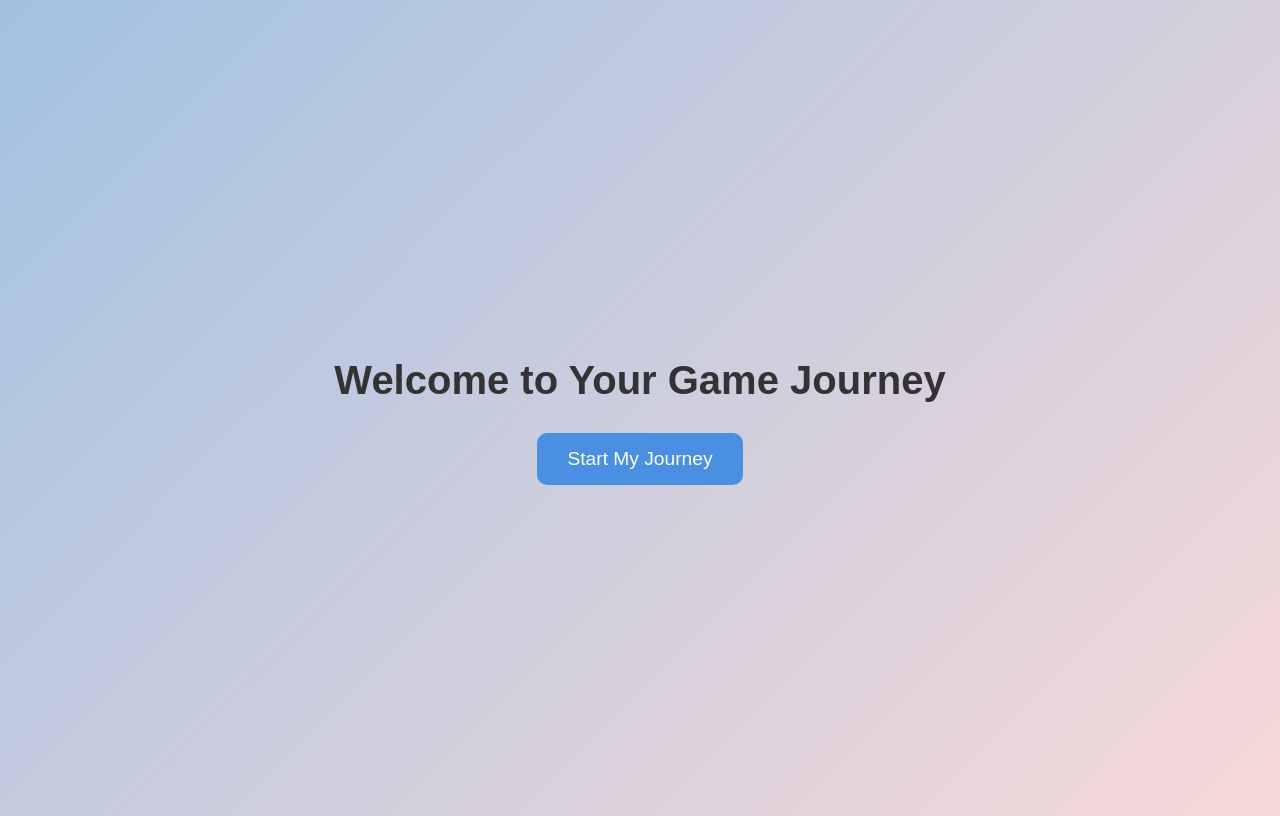
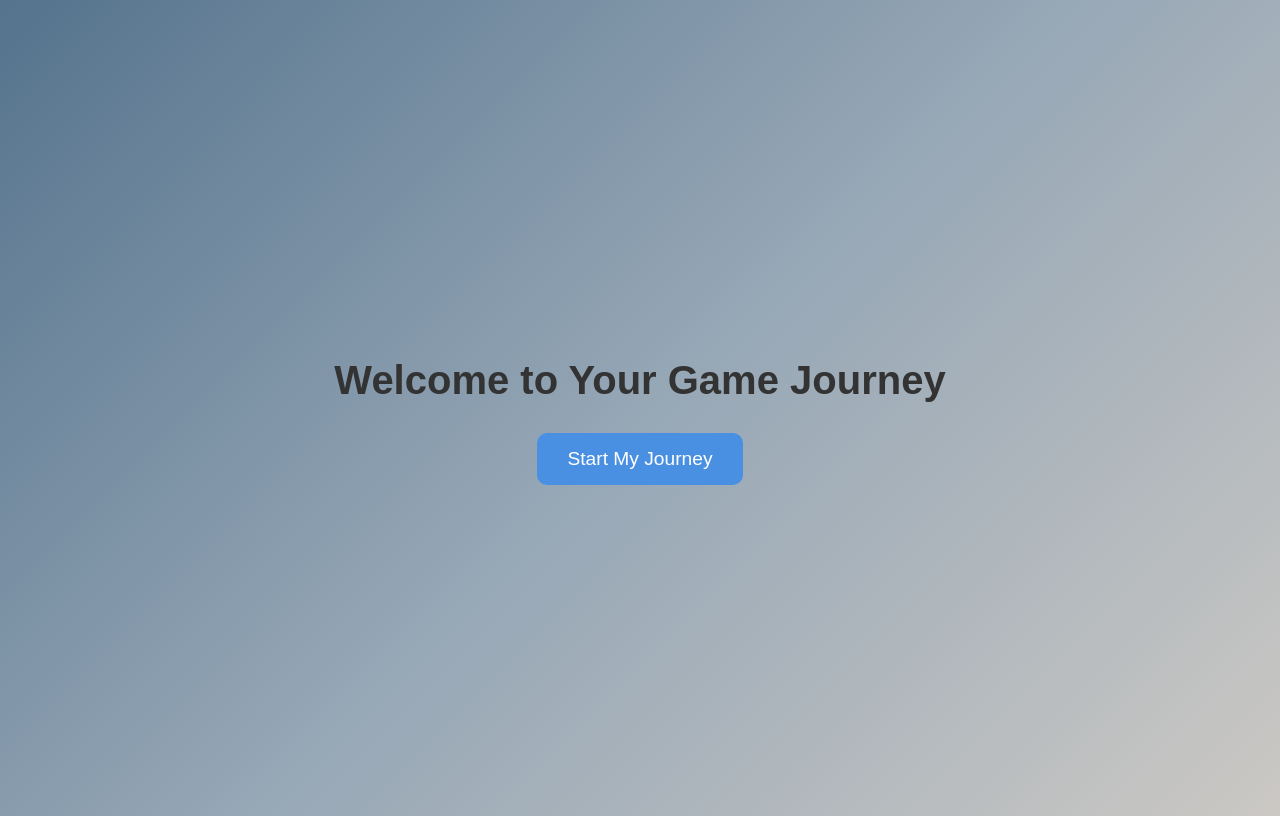
Before and after one commit to YeeYing4126/Games_Stamp, a plain HTML site: page index.html in a window 1280 px wide. Drawn offline with Linux system fonts and the light colour scheme; no server answers.

Commit message:
Update index.html

```diff
--- a/index.html
+++ b/index.html
@@ -59,7 +59,7 @@
       justify-content: center;
       align-items: center;
       height: 100vh;
-      background: linear-gradient(135deg, #a2c2e2, #f7d9d9);
+      background: linear-gradient(135deg, #55738D, #96A7B6, #CBC8C4);
       font-family: "Poppins", sans-serif;
       text-align: center;
     }
```
